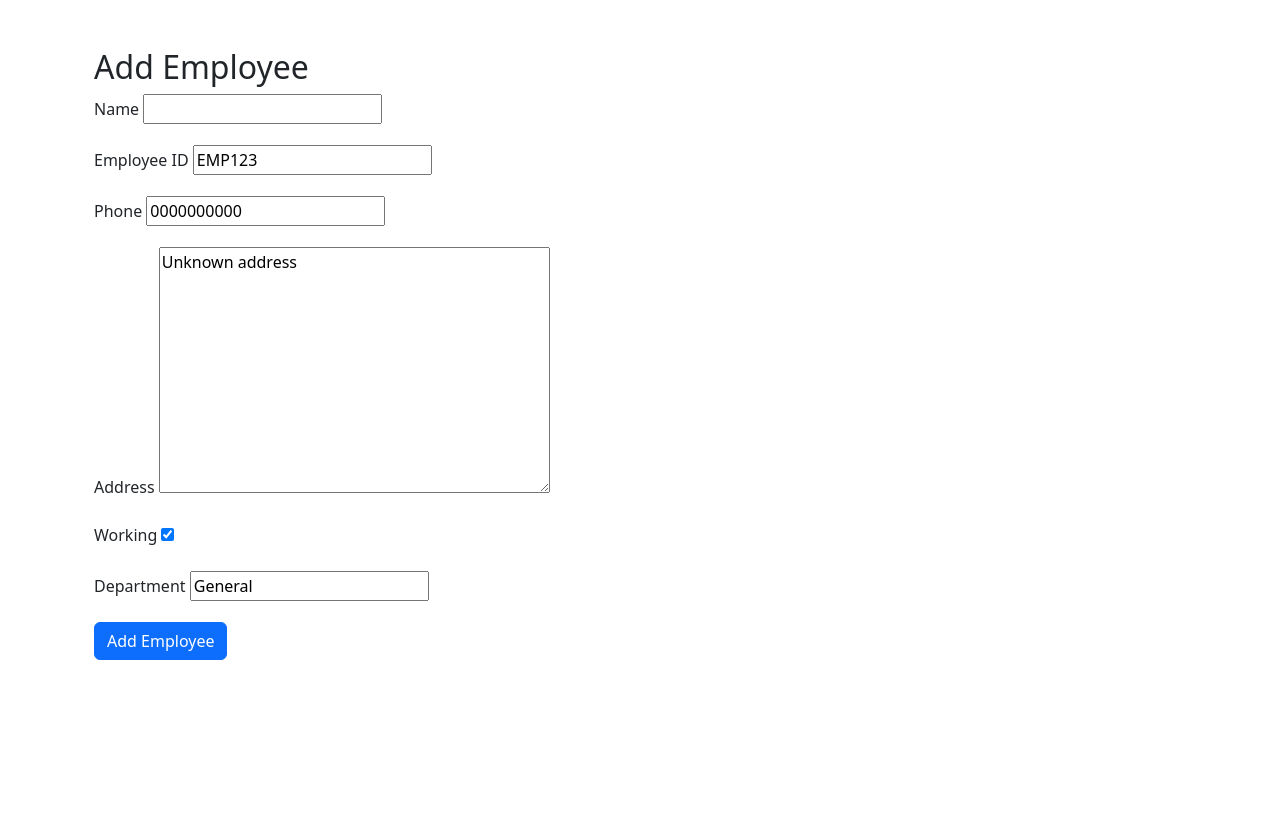
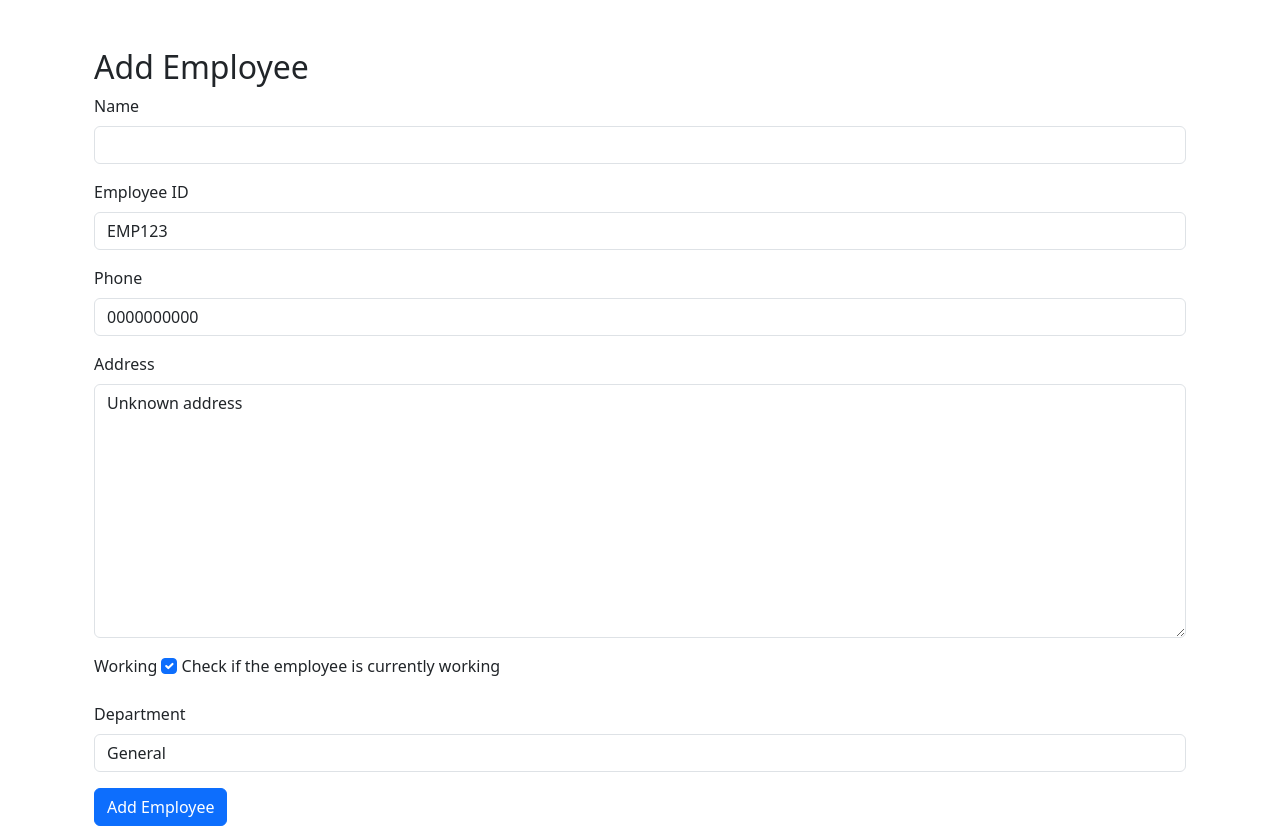
Before and after one commit to Vs74279/Emp_Management, a Django app: page /add_employee/ in a window 1280 px wide. Shown: the part 56-882 px from the top of the page. Before the commit the page ends 716 px from the top, so only its background shows below. Run offline with Django 5.2, Linux system fonts and the light colour scheme.

Commit message:
final commit

```diff
--- a/emp_management/myapp/templates/add_employee.html
+++ b/emp_management/myapp/templates/add_employee.html
@@ -1,34 +1,45 @@
 {% extends 'navbar.html' %}
+{% load forms_extras %}
 
 {% block content %}
-<div class="container">
+<div class="container mt-5">
     <h2>Add Employee</h2>
     <form method="POST">
         {% csrf_token %}
+
         <div class="mb-3">
             <label for="name" class="form-label">Name</label>
-            {{ form.name }}
+            {{ form.name|add_class:"form-control" }}
         </div>
+
         <div class="mb-3">
             <label for="emp_id" class="form-label">Employee ID</label>
-            {{ form.emp_id }}
+            {{ form.emp_id|add_class:"form-control" }}
         </div>
+
         <div class="mb-3">
             <label for="phone" class="form-label">Phone</label>
-            {{ form.phone }}
+            {{ form.phone|add_class:"form-control" }}
         </div>
+
         <div class="mb-3">
             <label for="address" class="form-label">Address</label>
-            {{ form.address }}
+            {{ form.address|add_class:"form-control" }}
         </div>
+
         <div class="mb-3">
             <label for="working" class="form-label">Working</label>
-            {{ form.working }}
+            {{ form.working|add_class:"form-check-input" }}  <!-- Checkbox -->
+            <label class="form-check-label" for="working">
+                Check if the employee is currently working
+            </label>
         </div>
+
         <div class="mb-3">
             <label for="department" class="form-label">Department</label>
-            {{ form.department }}
+            {{ form.department|add_class:"form-control" }}
         </div>
+
         <button type="submit" class="btn btn-primary">Add Employee</button>
     </form>
 </div>
--- a/emp_management/myapp/templates/update_employee.html
+++ b/emp_management/myapp/templates/update_employee.html
@@ -29,8 +29,12 @@
             </div>
             <div class="form-group">
                 <label for="working">Working:</label>
-                <input type="text" class="form-control" id="working" name="working" value="{{ employee.working }}" required>
+                <div class="form-check">
+                    <input type="checkbox" class="form-check-input" id="working" name="working" value="True" {% if employee.working %}checked{% endif %}>
+                    <label class="form-check-label" for="working">Check if the employee is currently working</label>
+                </div>
             </div>
+
             <div class="form-group">
                 <label for="department">Department:</label>
                 <input type="text" class="form-control" id="department" name="department" value="{{ employee.department }}" required>
--- /dev/null
+++ b/emp_management/myapp/templatetags/forms_extras.py
@@ -0,0 +1,7 @@
+from django import template
+
+register = template.Library()
+
+@register.filter
+def add_class(field, css_class):
+    return field.as_widget(attrs={"class": css_class})
```
Also changed, not shown: emp_management/db.sqlite3.
